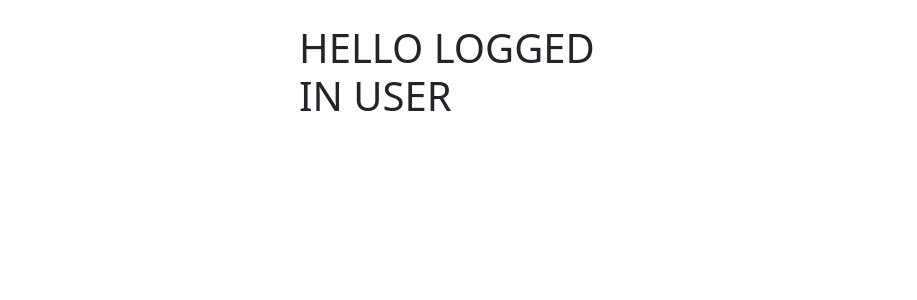
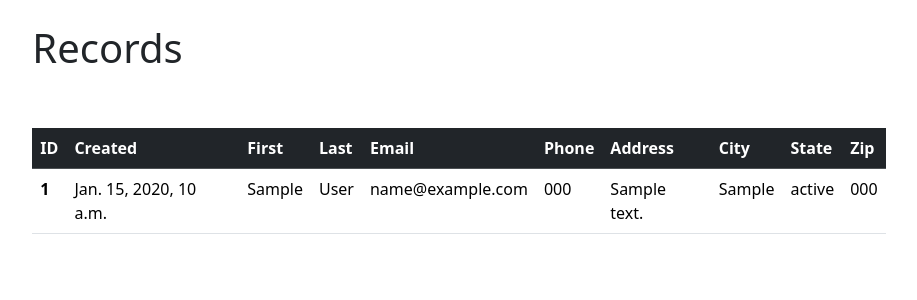
Before and after one commit to mrcoggsworth/django-crm-practice, a Django app: page / in a window 1280 px wide. Shown: the part 56-356 px from the top of the page, without its empty margins (181-1098 px from the left). Run offline with Django 5.2, Linux system fonts and the light colour scheme; a user stored in the database is signed in; tables that the repository leaves empty hold one stand-in row (values such as "Sample post").

Commit message:
add data lookup

```diff
--- a/dcrm/templates/base.html
+++ b/dcrm/templates/base.html
@@ -13,7 +13,7 @@
   </head>
   <body>
     {% include "navbar.html" %}
-    <div class="col-md-6 offset-md-3">
+    <div class="col-md-8 offset-md-2">
       <br />
       {% if not user.is_authenticated %}
         {% if messages %}
--- a/dcrm/templates/home.html
+++ b/dcrm/templates/home.html
@@ -3,9 +3,43 @@
 {% block content %}
 
 {% if user.is_authenticated %}
-  <div class="col-md-6 offset-md-3">
-    <h1>HELLO LOGGED IN USER</h1>
-  </div>
+    <h1>Records</h1>
+    <br/>
+    <table class="table table-hover">
+      <thead class="table-dark">
+        <tr>
+          <th scope="col">ID</th>
+          <th scope="col">Created</th>
+          <th scope="col">First</th>
+          <th scope="col">Last</th>
+          <th scope="col">Email</th>
+          <th scope="col">Phone</th>
+          <th scope="col">Address</th>
+          <th scope="col">City</th>
+          <th scope="col">State</th>
+          <th scope="col">Zip</th>
+        </tr>
+      </thead>
+      <tbody>
+        {% if records %}
+          {% for record in records%}
+            <tr>
+              <th scope="row">{{ record.id }}</th>
+              <td>{{ record.created }}</td>
+              <td>{{ record.first_name }}</td>
+              <td>{{ record.last_name }}</td>
+              <td>{{ record.email }}</td>
+              <td>{{ record.phone }}</td>
+              <td>{{ record.address }}</td>
+              <td>{{ record.city }}</td>
+              <td>{{ record.state }}</td>
+              <td>{{ record.zipcode }}</td>
+            </tr>
+            <br/>
+          {% endfor %}
+        {% endif %}
+      </tbody>
+    </table>
 {% else %}
 
   <div class="col-md-6 offset-md-3">
--- a/dcrm/website/urls.py
+++ b/dcrm/website/urls.py
@@ -9,4 +9,5 @@ urlpatterns = [
     path(route="login", view=views.login_user, name="login"),
     path(route="logout", view=views.logout_user, name="logout"),
     path(route="register", view=views.register_user, name="register"),
+    path(route="record/<int:pk>", view=views.user_record, name="record")
 ]
--- a/dcrm/website/views.py
+++ b/dcrm/website/views.py
@@ -5,6 +5,7 @@
     """
 
 from .forms import SignUpForm
+from .models import Record
 
 from typing import Any, Dict, List, Optional, Union
 
@@ -23,6 +24,11 @@ def home(request: HttpRequest) -> HttpResponse:
     Returns:
         HttpResponse: _description_
     """
+
+    records: List[Record] = Record.objects.all()
+    context: Dict[str, Union[List[Record], str]] = {"records": records}
+
+    # return render(request=request, template_name="home.html", context=context)
 
     if request.method == "POST":
         username: str = request.POST.get("username", default={})
@@ -45,7 +51,7 @@ def home(request: HttpRequest) -> HttpResponse:
         print("Its a POST REQUEST!")
 
     if request.method == "GET":
-        return render(request=request, template_name="home.html")
+        return render(request=request, template_name="home.html", context=context)
 
 
 def login_user(request: HttpRequest) -> HttpResponse:
@@ -85,6 +91,7 @@ def register_user(request: HttpRequest) -> HttpResponse:
     Returns:
         HttpResponse: _description_
     """
+
     if request.method == "POST":
         form = SignUpForm(request.POST)
         if form.is_valid():
@@ -113,3 +120,22 @@ def register_user(request: HttpRequest) -> HttpResponse:
         )
 
     return render(request=request, template_name="register.html", context={"form": form})
+
+
+def user_record(request: HttpRequest, pk: int) -> HttpResponse:
+    """_summary_
+
+    Args:
+        request (HttpRequest): _description_
+        pk (int): _description_
+
+    Returns:
+        HttpResponse: _description_
+    """
+    if request.user.is_authenticated:
+        record: Record = Record.objects.get(id=pk)
+        return render(
+            request=request,
+            template_name="record.html",
+            context={"record": record},
+        )
```
